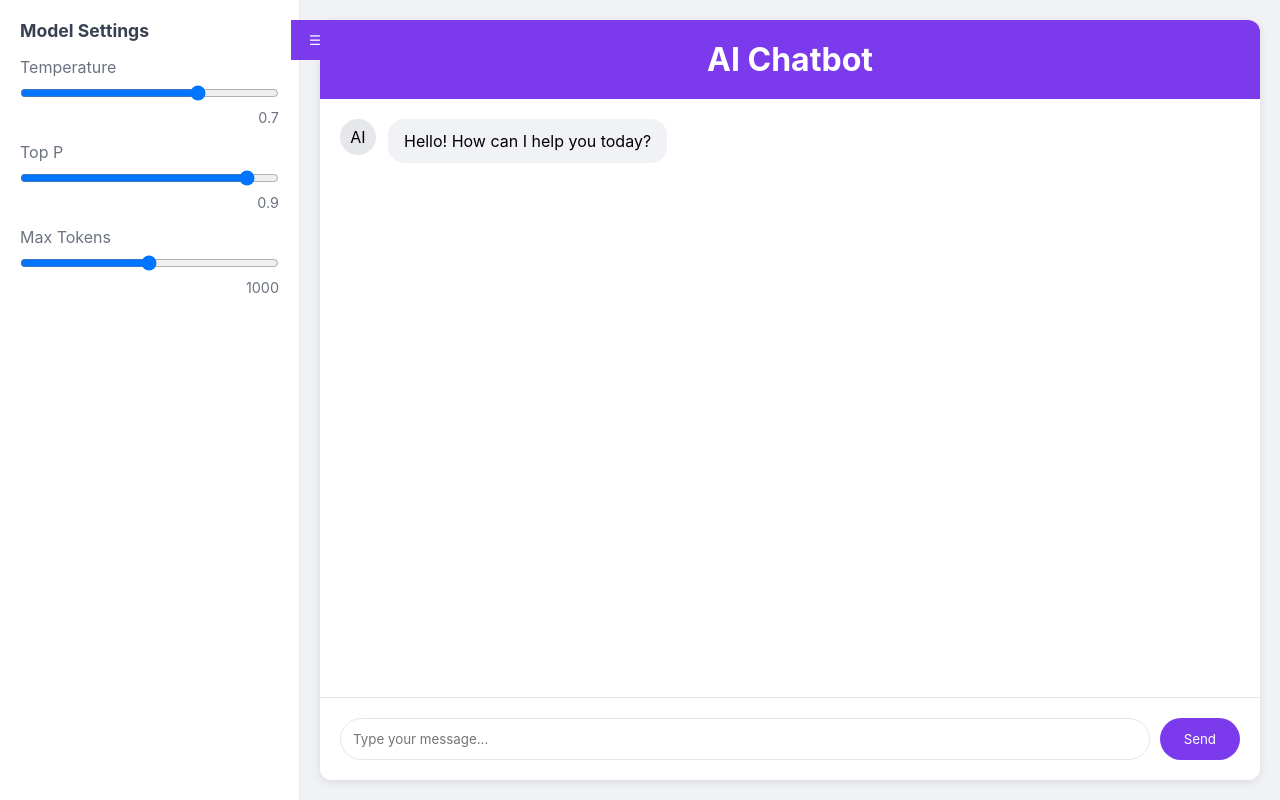
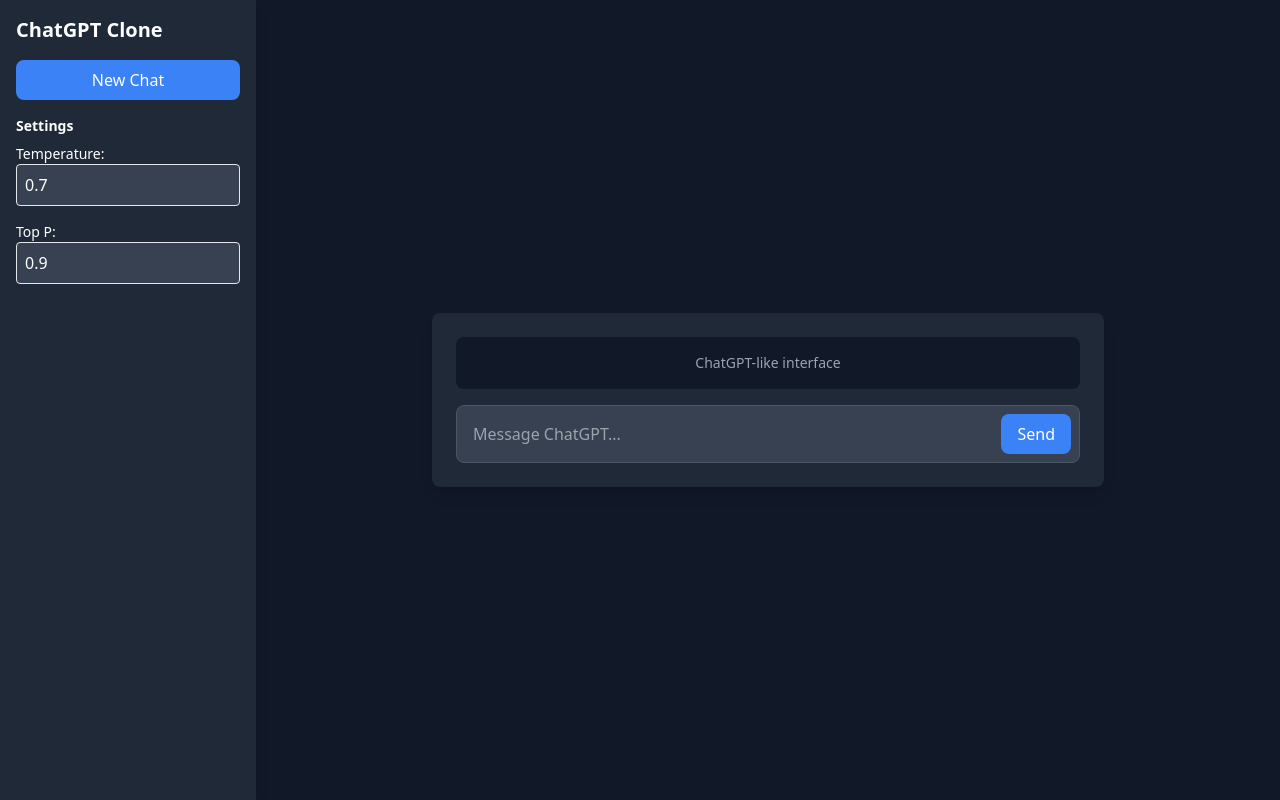
Before and after one commit to SinghSensai/ai-chatbot, a plain HTML site: page index.html in a window 1280 px wide. Drawn offline with nearby package versions, Linux system fonts and the light colour scheme.

Commit message:
re-build with tailwind css

```diff
--- a/index.html
+++ b/index.html
@@ -1,83 +1,36 @@
-
 <!DOCTYPE html>
 <html lang="en">
 <head>
     <meta charset="UTF-8">
     <meta name="viewport" content="width=device-width, initial-scale=1.0">
     <title>AI Chatbot</title>
-    <link rel="stylesheet" href="styles.css">
+    <script src="https://cdn.tailwindcss.com"></script>
+    <script defer src="script.js"></script>
 </head>
-<body>
-    <div class="sidebar" id="sidebar">
-        <button class="sidebar-toggle" onclick="toggleSidebar()">☰</button>
-        <div class="settings-container">
-            <div class="setting-group">
-                <h2>Model Settings</h2>
-                <div class="setting-item">
-                    <label for="temperature">Temperature</label>
-                    <input
-                        type="range"
-                        id="temperature"
-                        min="0"
-                        max="1"
-                        step="0.1"
-                        value="0.7"
-                        oninput="updateSettingValue('temperature')"
-                    >
-                    <div class="setting-value" id="temperature-value">0.7</div>
-                </div>
-                <div class="setting-item">
-                    <label for="topP">Top P</label>
-                    <input
-                        type="range"
-                        id="topP"
-                        min="0"
-                        max="1"
-                        step="0.1"
-                        value="0.9"
-                        oninput="updateSettingValue('topP')"
-                    >
-                    <div class="setting-value" id="topP-value">0.9</div>
-                </div>
-                <div class="setting-item">
-                    <label for="maxTokens">Max Tokens</label>
-                    <input
-                        type="range"
-                        id="maxTokens"
-                        min="1"
-                        max="2000"
-                        step="1"
-                        value="1000"
-                        oninput="updateSettingValue('maxTokens')"
-                    >
-                    <div class="setting-value" id="maxTokens-value">1000</div>
-                </div>
+<body class="bg-gray-900 text-white flex h-screen">
+    <div class="w-1/5 bg-gray-800 shadow-lg p-4 flex flex-col space-y-4">
+        <h2 class="text-xl font-bold">ChatGPT Clone</h2>
+        <button class="w-full bg-blue-500 text-white p-2 rounded-lg">New Chat</button>
+        <div class="flex-1 overflow-y-auto">
+            <h3 class="text-sm font-semibold mb-2">Settings</h3>
+            <label for="temperature" class="block text-sm">Temperature:</label>
+            <input type="number" id="temperature" class="w-full p-2 border rounded bg-gray-700 text-white mb-4" value="0.7" step="0.1" min="0" max="1" title="Set temperature for AI responses">
+            <label for="top_p" class="block text-sm">Top P:</label>
+            <input type="number" id="top_p" class="w-full p-2 border rounded bg-gray-700 text-white" value="0.9" step="0.1" min="0" max="1" title="Set Top P value for AI responses">
+        </div>
+    </div>
+    <div class="w-4/5 flex flex-col items-center justify-center p-6">
+        <div class="w-full max-w-2xl bg-gray-800 shadow-lg rounded-lg p-6 flex flex-col">
+            <div id="chatbox" class="flex-1 overflow-y-auto mb-4 p-4 space-y-4 max-h-[70vh] bg-gray-900 rounded-lg">
+                <p class="text-gray-400 text-sm text-center">ChatGPT-like interface</p>
+            </div>
+            <div class="flex items-center border border-gray-600 rounded-lg bg-gray-700 p-2">
+                <label for="userInput" class="sr-only">Chat Input</label>
+                <input id="userInput" type="text" placeholder="Message ChatGPT..." title="Type your message here" class="flex-1 bg-transparent outline-none text-white px-2">
+                <button onclick="sendMessage()" class="bg-blue-500 text-white px-4 py-2 rounded-lg">Send</button>
             </div>
         </div>
     </div>
 
-    <div class="main-container">
-        <div class="chat-container">
-            <div class="chat-header">
-                <h1>AI Chatbot</h1>
-            </div>
-            <div class="chat-messages" id="chatMessages">
-                <div class="message bot">
-                    <div class="avatar">AI</div>
-                    <div class="message-content">
-                        Hello! How can I help you today?
-                    </div>
-                </div>
-            </div>
-            <div class="chat-input">
-                <div class="input-container">
-                    <input type="text" id="userInput" placeholder="Type your message..." />
-                    <button onclick="sendMessage()">Send</button>
-                </div>
-            </div>
-        </div>
-    </div>
-
-    <script src="script.js"></script>
 </body>
 </html>
--- a/script.js
+++ b/script.js
@@ -1,80 +1,25 @@
-// script.js
-// Model settings state
-const modelSettings = {
-  temperature: 0.7,
-  topP: 0.9,
-  maxTokens: 1000,
-};
+async function sendMessage() {
+  const input = document.getElementById("userInput");
+  const chatbox = document.getElementById("chatbox");
+  const userMessage = input.value.trim();
+  if (!userMessage) return;
 
-function updateSettingValue(setting) {
-  const input = document.getElementById(setting);
-  const valueDisplay = document.getElementById(`${setting}-value`);
-  const value = input.value;
+  chatbox.innerHTML += `<div class='text-right'><span class='bg-blue-500 text-white px-3 py-1 rounded-lg shadow-md'>${userMessage}</span></div>`;
+  input.value = "";
+  chatbox.scrollTop = chatbox.scrollHeight;
 
-  valueDisplay.textContent = value;
-  modelSettings[setting] = parseFloat(value);
-
-  console.log("Updated model settings:", modelSettings);
-}
-
-function toggleSidebar() {
-  const sidebar = document.getElementById("sidebar");
-  sidebar.classList.toggle("collapsed");
-}
-
-function sendMessage() {
-  const input = document.getElementById("userInput");
-  const message = input.value.trim();
-
-  if (message === "") return;
-
-  // Add user message
-  addMessage(message, true);
-
-  // Clear input
-  input.value = "";
-
-  // Simulate bot response with current settings
+  // Simulate bot response
   setTimeout(() => {
-    const responses = [
-      "I understand. Could you tell me more about that?",
-      "That's interesting! Let me help you with that.",
-      "I see what you mean. Here's what I think...",
-      "Thanks for sharing. Could you clarify something for me?",
+    const dummyResponses = [
+      "Hello! How can I assist you today?",
+      "I'm just a bot, but I'm here to help!",
+      "Can you elaborate on that?",
+      "Interesting! Tell me more.",
+      "That's a great question! Let me think...",
     ];
-    const randomResponse =
-      responses[Math.floor(Math.random() * responses.length)];
-    addMessage(
-      `[T:${modelSettings.temperature} P:${modelSettings.topP}] ${randomResponse}`,
-      false
-    );
+    const botMessage =
+      dummyResponses[Math.floor(Math.random() * dummyResponses.length)];
+    chatbox.innerHTML += `<div class='text-left'><span class='bg-gray-600 px-3 py-1 rounded-lg shadow-md'>${botMessage}</span></div>`;
+    chatbox.scrollTop = chatbox.scrollHeight;
   }, 1000);
 }
-
-function addMessage(text, isUser) {
-  const messagesDiv = document.getElementById("chatMessages");
-  const messageDiv = document.createElement("div");
-  messageDiv.className = `message ${isUser ? "user" : "bot"}`;
-
-  const avatar = document.createElement("div");
-  avatar.className = "avatar";
-  avatar.textContent = isUser ? "U" : "AI";
-
-  const content = document.createElement("div");
-  content.className = "message-content";
-  content.textContent = text;
-
-  messageDiv.appendChild(avatar);
-  messageDiv.appendChild(content);
-  messagesDiv.appendChild(messageDiv);
-
-  // Scroll to bottom
-  messagesDiv.scrollTop = messagesDiv.scrollHeight;
-}
-
-// Allow sending message with Enter key
-document.getElementById("userInput").addEventListener("keypress", function (e) {
-  if (e.key === "Enter") {
-    sendMessage();
-  }
-});
--- a/styles.css
+++ /dev/null
@@ -1,189 +0,0 @@
-
-* {
-    margin: 0;
-    padding: 0;
-    box-sizing: border-box;
-    font-family: -apple-system, BlinkMacSystemFont, "Segoe UI", Roboto, sans-serif;
-}
-
-body {
-    background-color: #f0f2f5;
-    height: 100vh;
-    display: flex;
-}
-
-.sidebar {
-    width: 300px;
-    background: white;
-    border-right: 1px solid #e5e7eb;
-    transition: transform 0.3s ease;
-    position: relative;
-}
-
-.sidebar.collapsed {
-    transform: translateX(-100%);
-}
-
-.sidebar-toggle {
-    position: absolute;
-    right: -40px;
-    top: 20px;
-    background: #7c3aed;
-    color: white;
-    border: none;
-    width: 40px;
-    height: 40px;
-    border-radius: 0 8px 8px 0;
-    cursor: pointer;
-    display: flex;
-    align-items: center;
-    justify-content: center;
-}
-
-.settings-container {
-    padding: 20px;
-}
-
-.setting-group {
-    margin-bottom: 24px;
-}
-
-.setting-group h2 {
-    font-size: 1.1em;
-    color: #374151;
-    margin-bottom: 16px;
-}
-
-.setting-item {
-    margin-bottom: 16px;
-}
-
-.setting-item label {
-    display: block;
-    margin-bottom: 8px;
-    color: #6b7280;
-}
-
-.setting-item input[type="range"] {
-    width: 100%;
-    margin-bottom: 8px;
-}
-
-.setting-value {
-    font-size: 0.9em;
-    color: #6b7280;
-    text-align: right;
-}
-
-.main-container {
-    flex-grow: 1;
-    display: flex;
-    flex-direction: column;
-    min-width: 0;
-}
-
-.chat-container {
-    margin: 20px;
-    background: white;
-    border-radius: 12px;
-    box-shadow: 0 2px 10px rgba(0, 0, 0, 0.1);
-    flex-grow: 1;
-    display: flex;
-    flex-direction: column;
-    overflow: hidden;
-}
-
-.chat-header {
-    background: #7c3aed;
-    color: white;
-    padding: 20px;
-    text-align: center;
-}
-
-.chat-messages {
-    flex-grow: 1;
-    padding: 20px;
-    overflow-y: auto;
-}
-
-.message {
-    margin-bottom: 20px;
-    display: flex;
-    align-items: flex-start;
-}
-
-.message.user {
-    flex-direction: row-reverse;
-}
-
-.message-content {
-    max-width: 70%;
-    padding: 12px 16px;
-    border-radius: 16px;
-    margin: 0 12px;
-}
-
-.bot .message-content {
-    background: #f0f2f5;
-}
-
-.user .message-content {
-    background: #7c3aed;
-    color: white;
-}
-
-.avatar {
-    width: 36px;
-    height: 36px;
-    border-radius: 50%;
-    background: #e5e7eb;
-    display: flex;
-    align-items: center;
-    justify-content: center;
-}
-
-.user .avatar {
-    background: #7c3aed;
-    color: white;
-}
-
-.chat-input {
-    padding: 20px;
-    background: white;
-    border-top: 1px solid #e5e7eb;
-}
-
-.input-container {
-    display: flex;
-    gap: 10px;
-}
-
-input[type="text"] {
-    flex-grow: 1;
-    padding: 12px;
-    border: 1px solid #e5e7eb;
-    border-radius: 24px;
-    outline: none;
-}
-
-button {
-    padding: 12px 24px;
-    background: #7c3aed;
-    color: white;
-    border: none;
-    border-radius: 24px;
-    cursor: pointer;
-    transition: background 0.3s ease;
-}
-
-button:hover {
-    background: #6d28d9;
-}
-
-@media (max-width: 768px) {
-    .sidebar {
-        position: absolute;
-        height: 100%;
-        z-index: 1000;
-    }
-}
```
